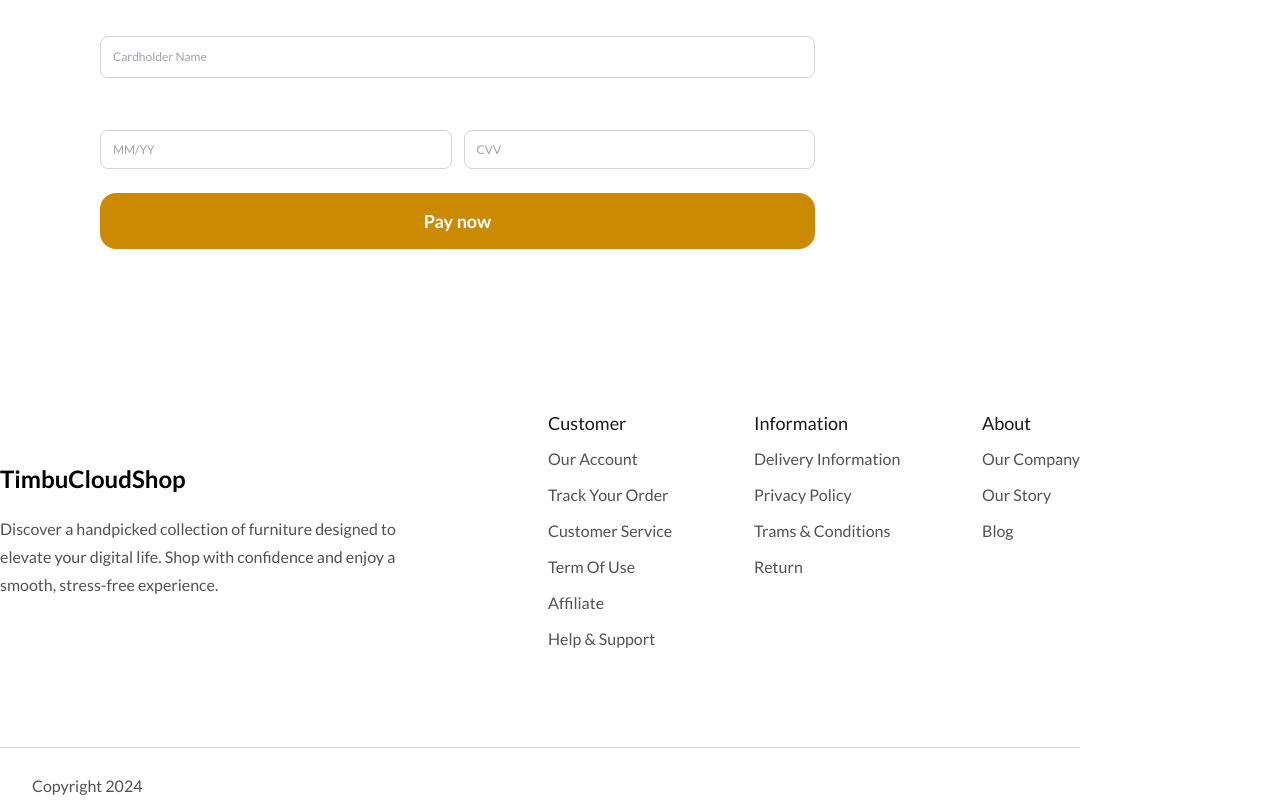
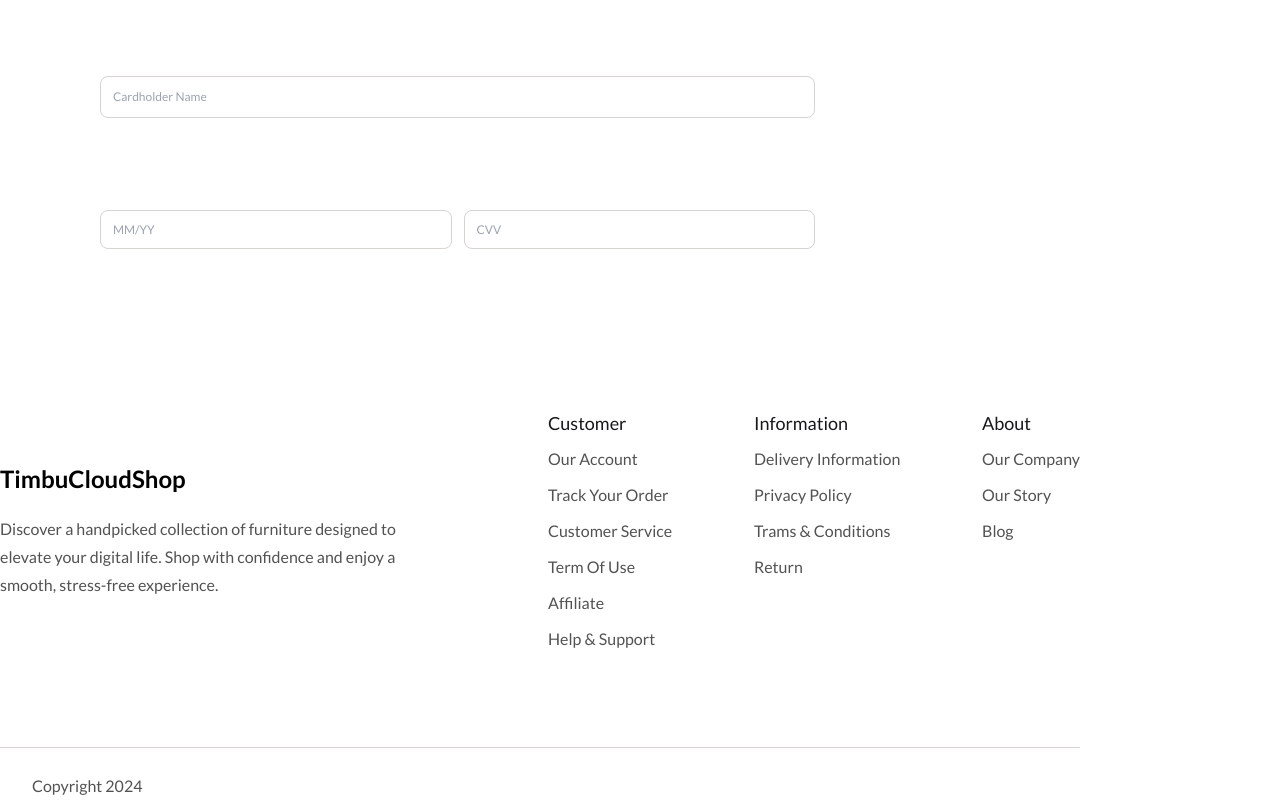
Before and after one commit to Amal-Salam/TimbuCloudShop, a React (Vite) app in the folder e-comm/: page /checkout in a window 1280 px wide. Shown: the part 1009-1809 px from the top of the page. Built offline with nearby package versions, Linux system fonts and the light colour scheme.

Commit message:
Update cardDetails.jsx

```diff
--- a/e-comm/src/components/checkout/cardDetails.jsx
+++ b/e-comm/src/components/checkout/cardDetails.jsx
@@ -31,11 +31,7 @@ function CardDetails(){
                 </div>
               </div>
             </div>
-            <div className='self-stretch px-6 py-3.5 bg-yellow-600 rounded-2xl justify-center items-center gap-2.5 inline-flex'>
-              <Link to='/' className="text-white text-lg font-bold font-['Lato']">
-                Pay now
-              </Link>
-            </div>
+
           </div>
         </div>
       </div>
```
